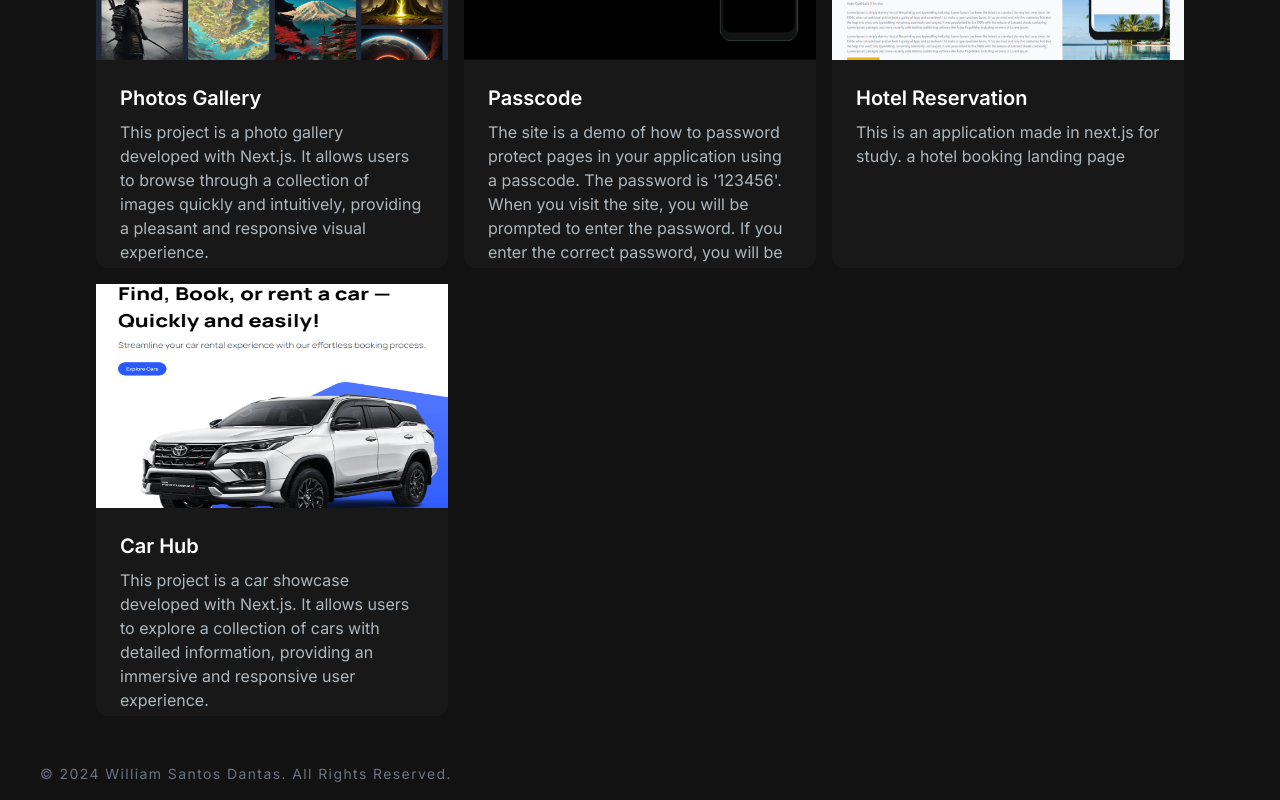
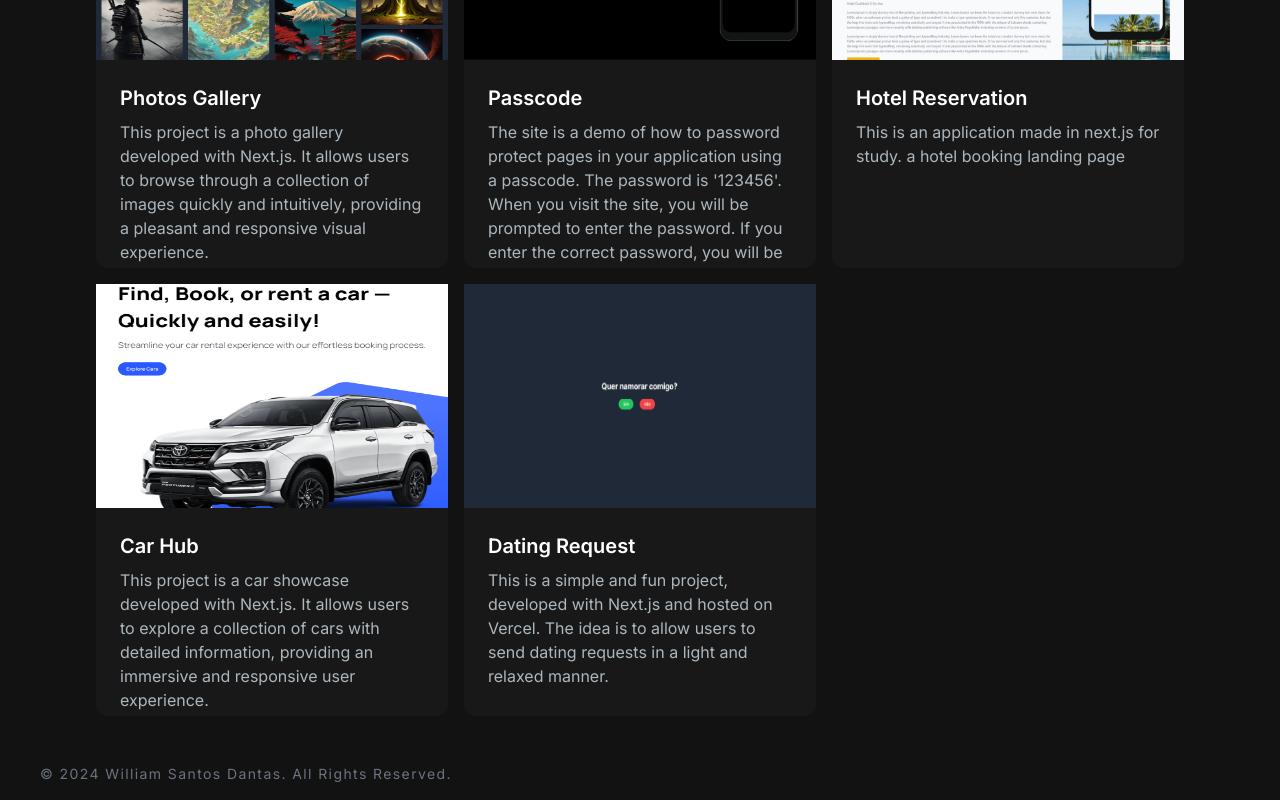
Before and after one commit to William-Dantas-Dev/william-portfolio, a Next.js app: page / in a window 1280 px wide. Shown: the part 1354-2154 px from the top of the page. Built offline with nearby package versions, Linux system fonts and the light colour scheme.

Commit message:
new simple project

```diff
--- a/src/components/ProjectSection.tsx
+++ b/src/components/ProjectSection.tsx
@@ -40,6 +40,15 @@ const projectsData = [
     gitUrl: "https://car-showcase-mu-two.vercel.app/",
     previewUrl: "https://github.com/William-Dantas-Dev/car_showcase",
   },
+  {
+    id: 5,
+    title: "Dating Request",
+    description: "This is a simple and fun project, developed with Next.js and hosted on Vercel. The idea is to allow users to send dating requests in a light and relaxed manner.",
+    image: "/images/projects/5.png",
+    tag: ["All", "Web"],
+    gitUrl: "https://github.com/William-Dantas-Dev/dating-request-nextjs",
+    previewUrl: "https://dating-request-mu.vercel.app",
+  },
 ];
 
 const ProjectSection = () => {
```
Also changed, not shown: public/images/projects/5.png (added).
